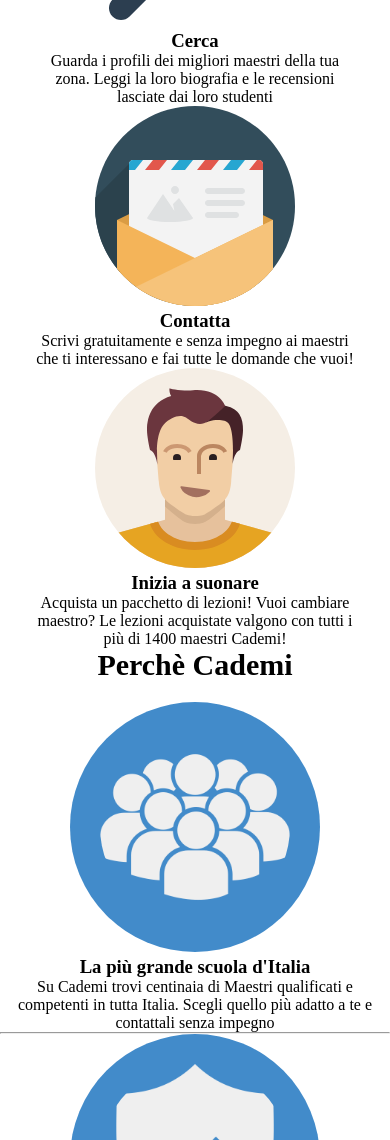
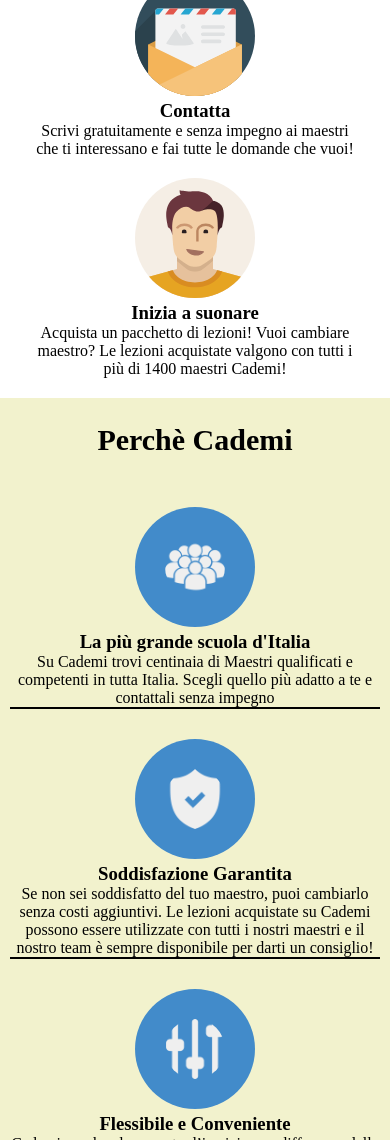
Before and after one commit to michelafranchini/html-css-resp-wannabe-12bool, a plain HTML site: page index.html in a window 390 px wide. Shown: the part 860-2000 px from the top of the page. Drawn offline with Linux system fonts and the light colour scheme.

Commit message:
visualizzazione mobile

```diff
--- a/css/style.css
+++ b/css/style.css
@@ -1,9 +1,3 @@
-.logo200 {
-    height: 200px;
-}
-.logo250 {
-    height: 250px;
-}
 .bg-blue {
     padding: 30px;
     border-radius: 50%;
@@ -17,6 +11,30 @@
 }
 
 @media screen and (max-width: 767px) {
+    .bg-yellow {
+        background-color: #f2f2cd;
+        padding: 10px;
+    }
+    h2 {
+        margin-top: 15px;
+    }
+    .logo200 {
+        height: 120px;
+    }
+    .logo250 {
+        height: 120px;
+    }
+
+    #where p,
+    #how p {
+        padding-bottom: 20px;
+    }
+    #why img {
+        margin-top: 30px;
+    }
+    hr {
+        border: 1px solid black;
+    }
 
 }
 
@@ -24,6 +42,12 @@
 
     h3 {
         padding: 20px;
+    }
+    .logo200 {
+        height: 200px;
+    }
+    .logo250 {
+        height: 250px;
     }
     .bg-grey {
         background-color: #f9f9f9;
```
